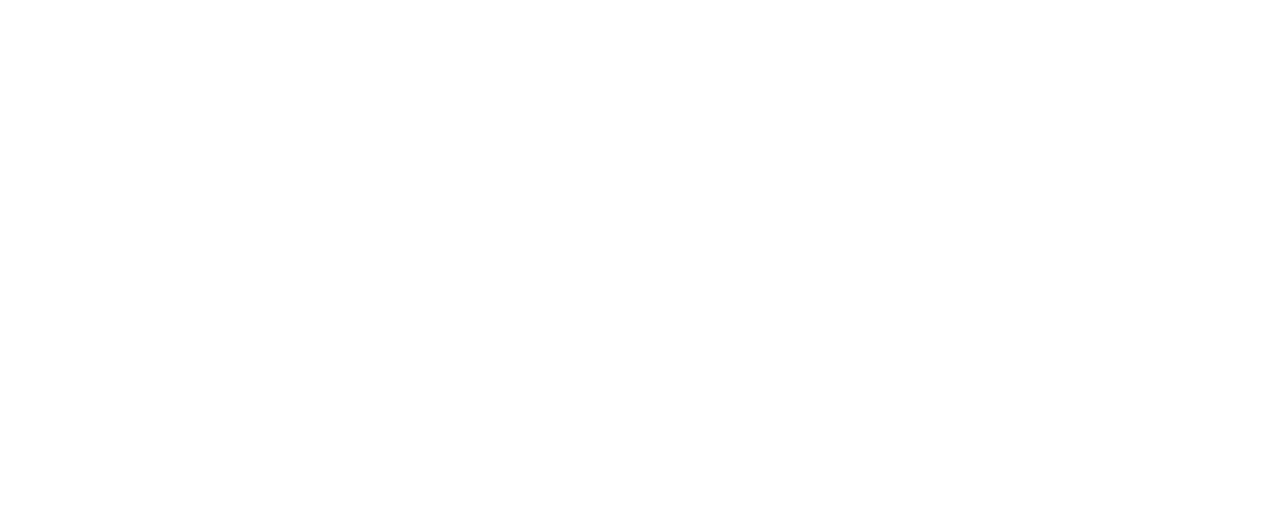
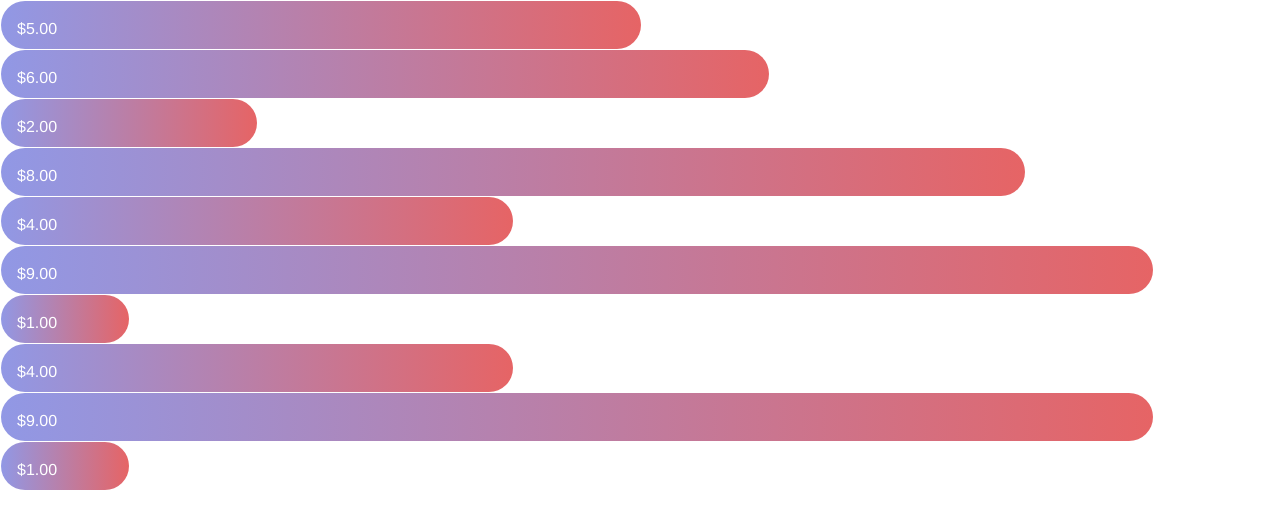
Before and after one commit to shah-a/few2.5-07-final-project, a React (Vite) app: page / in a window 1280 px wide. Shown: the top 528 px of the page. Built offline with nearby package versions, Linux system fonts and the light colour scheme.

Commit message:
[Fixed] d3 rendering

```diff
--- a/src/components/Comp/index.jsx
+++ b/src/components/Comp/index.jsx
@@ -1,9 +1,8 @@
 import useD3 from '../../hooks/useD3';
 
 const index = ({ data }) => {
-  const renderFn = (container) => {
-    container.select('.container')
-      .selectAll('div')
+  const renderFn = (d3Container) => {
+    d3Container.selectAll('div')
       .data([5, 6, 2, 8, 4, 9, 1, 4, 9, 1])
       .enter()
       .append('div')
@@ -15,17 +14,12 @@
       .style('width', (d) => `${(d / 10) * 100}%`)
       .style('height', '3rem')
       .style('border-radius', '3rem')
-      .style('font-family', 'helvetica, sans-serif')
-      .style('font-size', (d) => `${d * 5}px`)
-      .style('opacity', (d) => `${d / 10}`);
+      .style('font-family', 'helvetica, sans-serif');
   };
 
   return (
     <div className="Comp">
-      <div
-        className="container"
-        ref={useD3(renderFn, [data.length])}
-      />
+      <div ref={useD3(renderFn, [data.length])} />
     </div>
   );
 };
```
